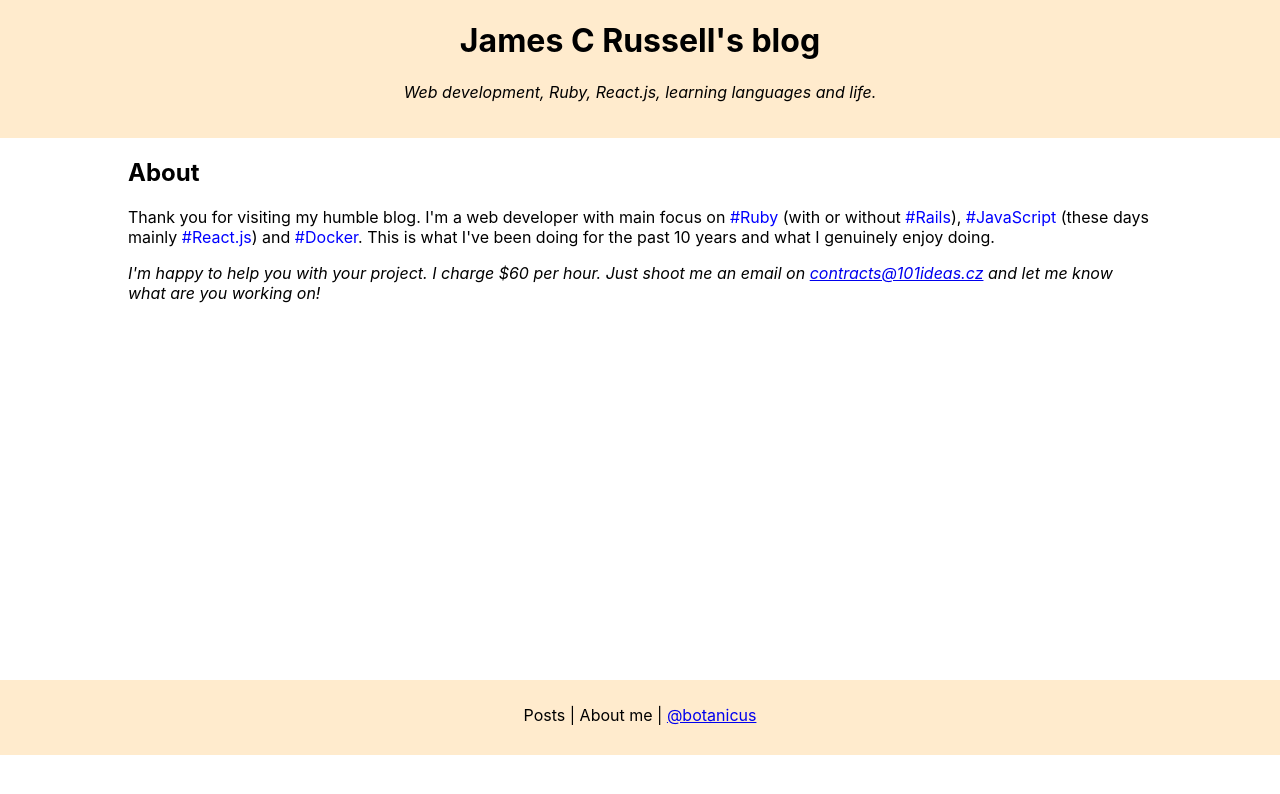
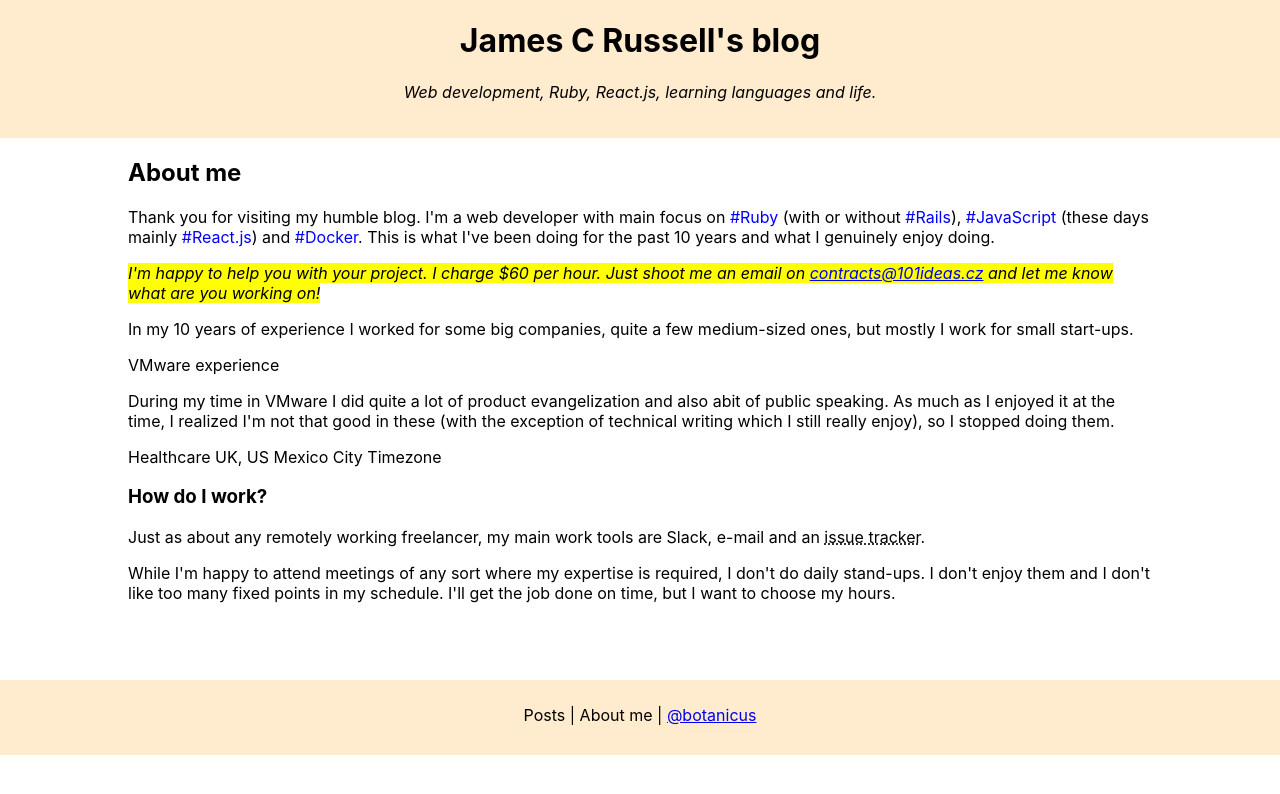
Before and after one commit to jakub-stastny/blog, a React (Create React App) app: page /about in a window 1280 px wide. Shown: the top 794 px of the page. Built offline with nearby package versions, Linux system fonts and the light colour scheme.

Commit message:
More for the about me page

```diff
--- a/src/About.js
+++ b/src/About.js
@@ -1,15 +1,44 @@
 import React from 'react';
 
+const YearsOfExperience = () => <span>{new Date().getFullYear() - 2008}</span>;
+
 export default () => <div>
-  <h2>About</h2>
+  <h2>About me</h2>
   <p>
     Thank you for visiting my humble blog.
     I'm a web developer with main focus on <span class="hashtag">Ruby</span> (with or without <span class="hashtag">Rails</span>),{' '}
     <span class="hashtag">JavaScript</span> (these days mainly <span class="hashtag">React.js</span>) and <span class="hashtag">Docker</span>.
-    This is what I've been doing for the past {new Date().getFullYear() - 2008} years and what I genuinely enjoy doing.
+    This is what I've been doing for the past <YearsOfExperience /> years and what I genuinely enjoy doing.
   </p>
 
   <p>
-    <em>I'm happy to help you with your project. I charge $60 per hour. Just shoot me an email on <a href="mailto:contracts@101ideas.cz">contracts@101ideas.cz</a> and let me know what are you working on!</em>
+    <em style={{backgroundColor: 'yellow'}}>I'm happy to help you with your project. I charge $60 per hour. Just shoot me an email on <a href="mailto:contracts@101ideas.cz">contracts@101ideas.cz</a> and let me know what are you working on!</em>
+  </p>
+
+  <p>
+    In my <YearsOfExperience /> years of experience I worked for some big companies, quite a few medium-sized ones, but mostly I work for small start-ups.
+  </p>
+
+  <p>
+    VMware experience
+  </p>
+
+  <p>
+    During my time in VMware I did quite a lot of product evangelization and also abit of public speaking.
+    As much as I enjoyed it at the time, I realized I'm not that good in these (with the exception of technical writing which I still really enjoy), so I stopped doing them.
+  </p>
+
+  Healthcare UK, US
+  Mexico City Timezone
+
+  <h3>How do I work?</h3>
+  <p>
+    Just as about any remotely working freelancer, my main work tools are Slack, e-mail and an <abbr title="Mainly Jira, sometimes GitHub or GitLab issues, Pivotal Tracker, Trello and whatnot.">issue tracker</abbr>.
+  </p>
+
+  <p>
+    While I'm happy to attend meetings of any sort where my expertise is required, I don't do daily stand-ups.
+    I don't enjoy them and I don't like too many fixed points in my schedule. I'll get the job done on time,
+    but I want to choose my hours.
   </p>
 </div>
```
